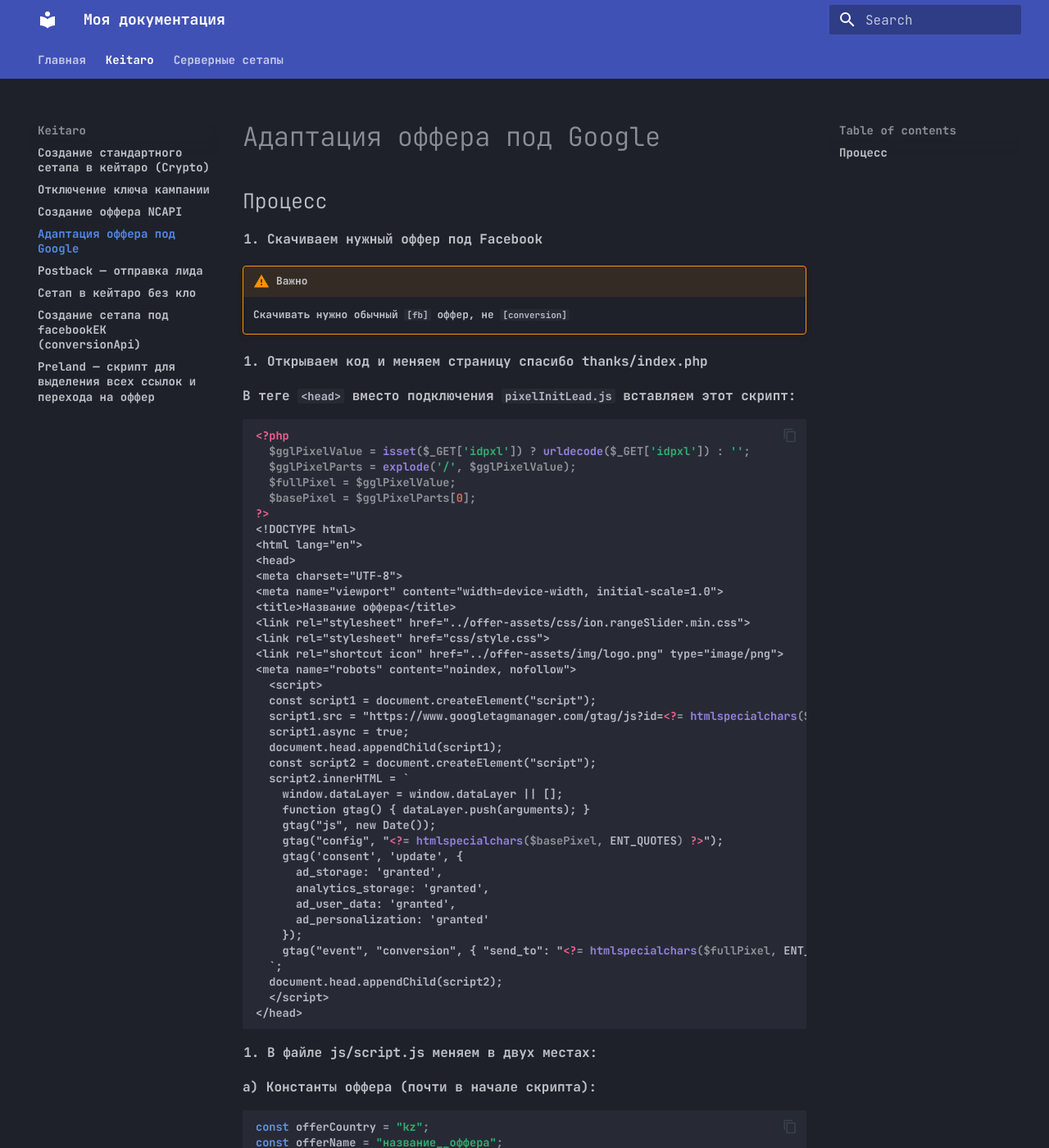
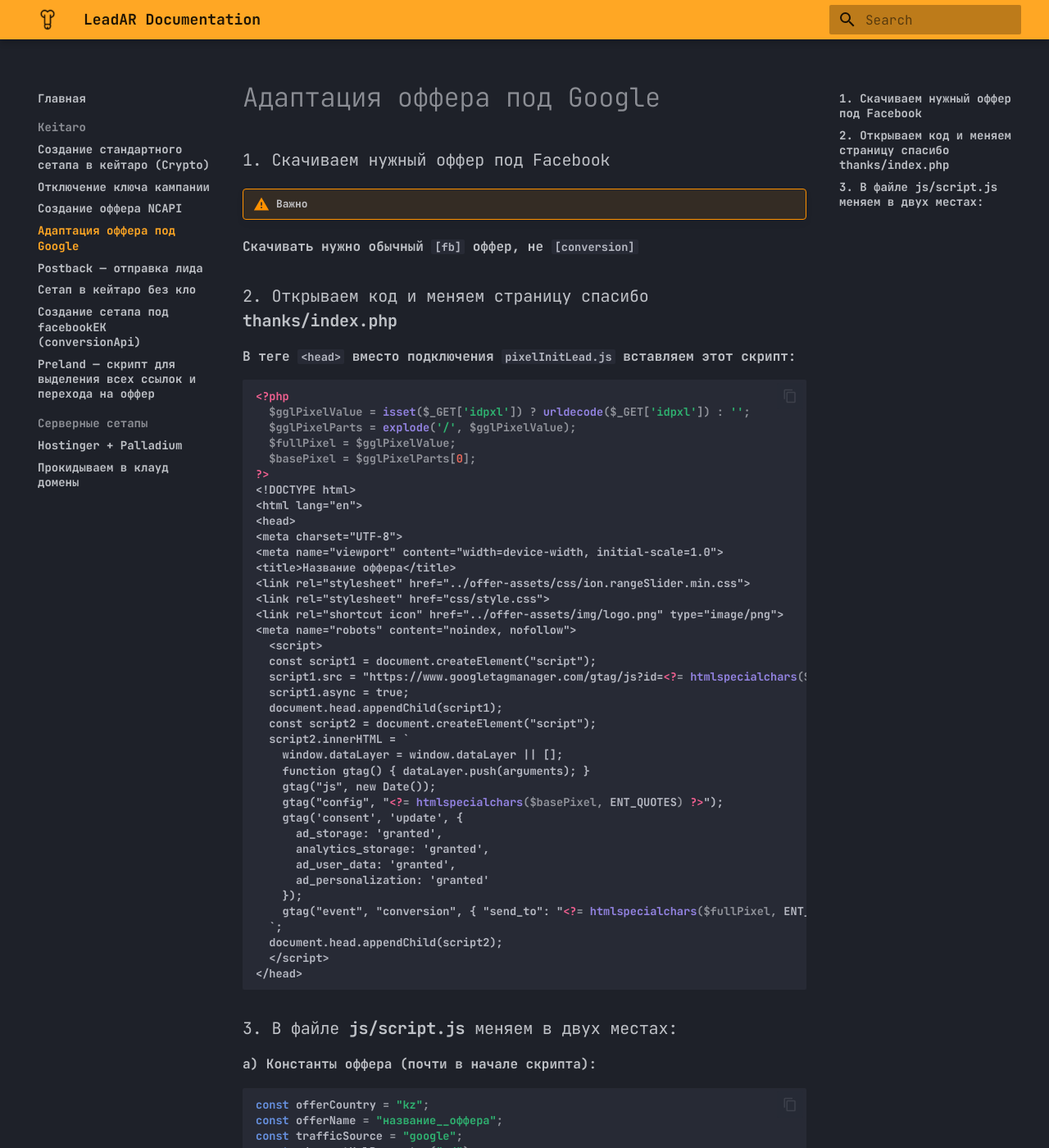
Before and after one commit to MVDMVNN/Documentation, an MkDocs documentation site: the page built from docs/keitaro/offer-google.md, in a window 1280 px wide and 1400 px high. Shown: the whole window at 82% size. Built offline with MkDocs 1.6.1 and Material for MkDocs 9.7.7, drawn with Linux system fonts in a browser that asks for light colours; some of the changed text lies outside the part shown.

Commit message:
glighbox and colors change

````diff
--- a/docs/css/extra.css
+++ b/docs/css/extra.css
@@ -1,3 +1,7 @@
 body {
   font-weight: 600;
 }
+
+.md-nav__title {
+  display: none;
+}
--- a/docs/keitaro/offer-google.md
+++ b/docs/keitaro/offer-google.md
@@ -1,13 +1,11 @@
 # Адаптация оффера под Google
 
-## Процесс
-
-1. Скачиваем нужный оффер под Facebook
+### 1. Скачиваем нужный оффер под Facebook
 
 !!! warning "Важно"
-    Скачивать нужно обычный `[fb]` оффер, **не** `[conversion]`
+Скачивать нужно обычный `[fb]` оффер, **не** `[conversion]`
 
-2. Открываем код и меняем страницу спасибо **thanks/index.php**
+### 2. Открываем код и меняем страницу спасибо **thanks/index.php**
 
 В теге `<head>` вместо подключения `pixelInitLead.js` вставляем этот скрипт:
 
@@ -52,7 +50,7 @@
 </head>
 ```
 
-3. В файле **js/script.js** меняем в двух местах:
+### 3. В файле **js/script.js** меняем в двух местах:
 
 **а) Константы оффера** (почти в начале скрипта):
 
@@ -68,8 +66,8 @@
 
 ```js
 // Было:
-if (response.saved === 'true') {
-  const redirectUrl = response.redirect_url || 'none';
+if (response.saved === "true") {
+  const redirectUrl = response.redirect_url || "none";
   window.location.href = `thanks/?redirectUrl=${redirectUrl}`;
   return;
 }
--- a/mkdocs.yml
+++ b/mkdocs.yml
@@ -1,15 +1,17 @@
-site_name: Моя документация
+site_name: LeadAR Documentation
 theme:
   name: material
+  logo: img/logo.png
+  favicon: img/logo.png
   font:
     text: JetBrains Mono
     code: JetBrains Mono
   palette:
     scheme: slate # тёмная тема по умолчанию
-    primary: indigo
-    accent: cyan
+    primary: orange
+    accent: orange
   features:
-    - navigation.tabs
+    # - navigation.tabs
     - navigation.sections
     - search.highlight
     - content.code.copy
@@ -23,6 +25,10 @@
   - pymdownx.emoji:
       emoji_index: !!python/name:material.extensions.emoji.twemoji
       emoji_generator: !!python/name:material.extensions.emoji.to_svg
+
+plugins:
+  - search
+  - glightbox
 
 nav:
   - Главная: index.md
````
Also changed, not shown: docs/keitaro/disable-campaign-key.md (+0 -2 lines), docs/keitaro/standard-setup-crypto.md (+3 -3 lines), docs/img/logo.png (added).
